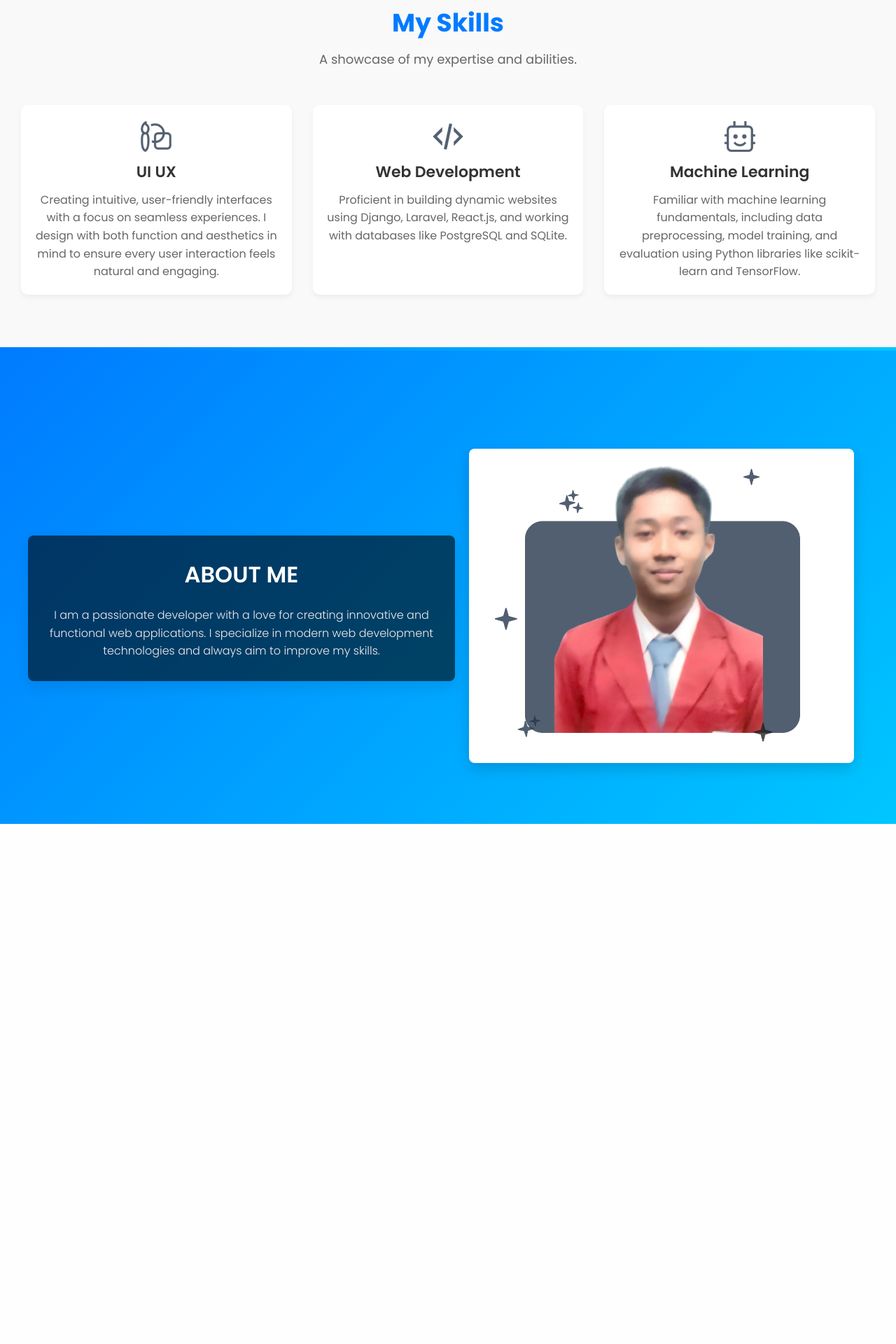
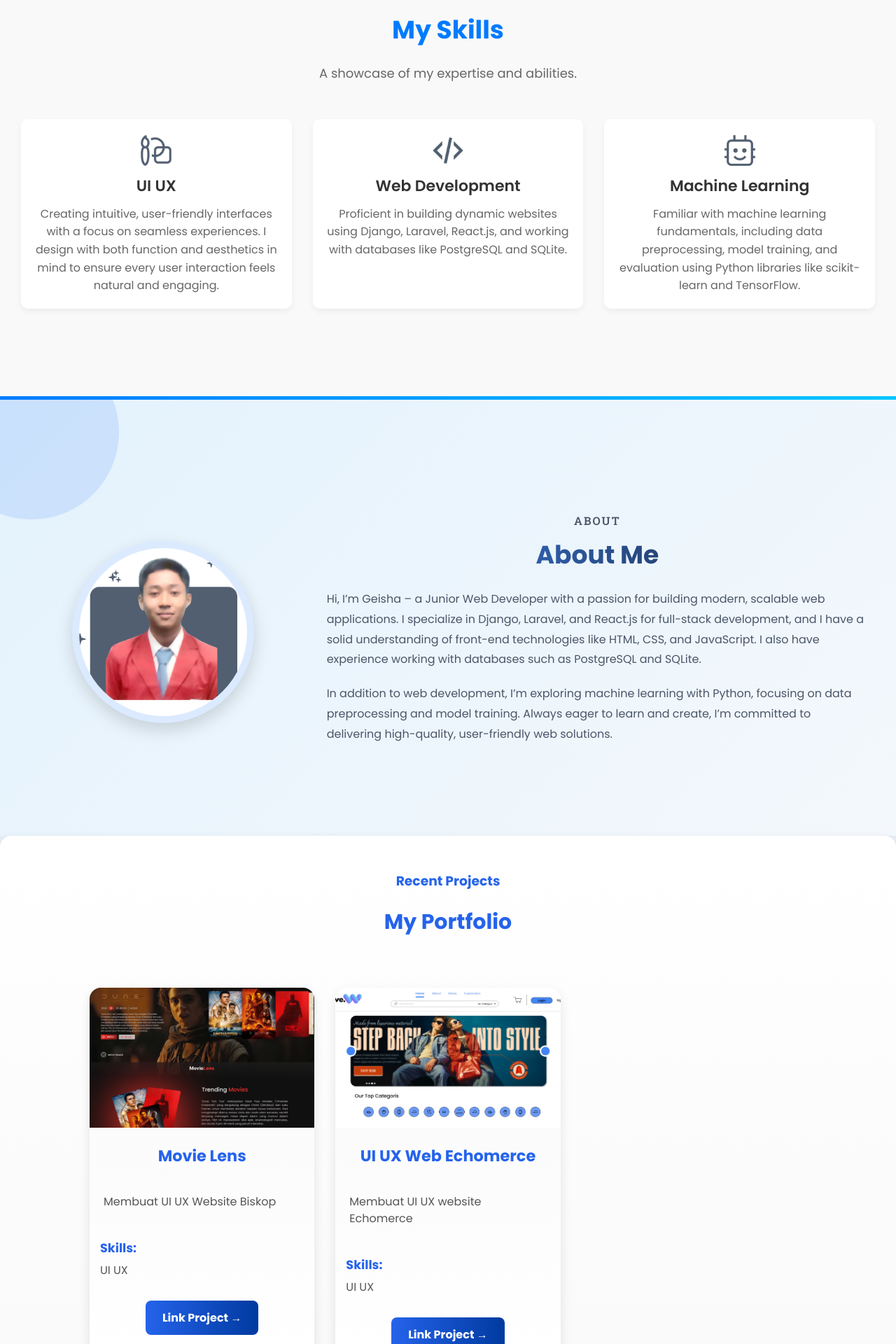
Before and after one commit to GesaXB/Deploy, a Django app: page / in a window 1280 px wide. Shown: the part 960-2880 px from the top of the page at 70% size. Before the commit the page ends 2137 px from the top, so only its background shows below. Run offline with Django 5.2, Linux system fonts and the light colour scheme; data comes from the database, SQL or seed files in the repository; both versions use the stored data as it was after the commit.

Commit message:
First Commit

```diff
--- a/portofolio/templates/portofolio/base.html
+++ b/portofolio/templates/portofolio/base.html
@@ -7,8 +7,12 @@
   </head>
   <body>
     {% include 'navbar.html'%} {% include 'hero.html'%}
-    <div></div>
-    {% include 'skils.html'%} {% include 'bot.html' %}
+    <div>
+      {% include 'skils.html'%} {% include 'bot.html' %}
+    </div>
+    <div>
+      {% include 'project.html' %}
+    </div>
     <main>{% block content %} {% endblock %}</main>
   </body>
 </html>
--- a/portofolio/urls.py
+++ b/portofolio/urls.py
@@ -5,7 +5,8 @@ from django.conf import settings
 
 urlpatterns = [
     path('', views.base, name='base'),  # Hanya halaman utama (landing page)
-      path('skills/', views.skills_view, name='skills'),
+    path('skills/', views.skills_view, name='skills'),
+    path('portfolio/', views.portfolio, name='portfolio'),
 ]
 
 if settings.DEBUG:
--- a/portofolio/views.py
+++ b/portofolio/views.py
@@ -1,22 +1,16 @@
 from django.shortcuts import render
 from .models import Skill, Project
 
-# Halaman Utama (Landing Page)
 def base(request):
-    skills = Skill.objects.all()
-    projects = Project.objects.all()
+    if request.method == 'POST':
+        name, email, message = (request.POST['name'], request.POST['email'], request.POST['message'])
+    return render(request, 'portofolio/base.html', {
+        'skills': Skill.objects.all(),
+        'projects': Project.objects.all()
+    })
 
-    # Cek apakah form kontak dikirim
-    if request.method == 'POST':
-        name = request.POST['name']
-        email = request.POST['email']
-        message = request.POST['message']
-        # Simpan pesan kontak (bisa menggunakan model ContactMessage)
-        # Contoh: ContactMessage.objects.create(name=name, email=email, message=message)
-
-    return render(request, 'portofolio/base.html', {'skills': skills, 'projects': projects})
-
+def portfolio(request):
+    return render(request, 'portfolio.html', {'projects': Project.objects.all()})
 
 def skills_view(request):
-    skills = Skill.objects.all()  # Ambil semua data dari model Skill
-    return render(request, 'skils.html', {'skills': skills})
+    return render(request, 'skils.html', {'skills': Skill.objects.all()})
--- a/static/css/about.css
+++ b/static/css/about.css
@@ -1,74 +1,148 @@
+/* Import Google Fonts */
+@import url("https://fonts.googleapis.com/css2?family=Poppins:wght@300;400;600;700&family=Roboto+Slab:wght@400;600&display=swap");
+
 /* General Styles for About Section */
 .about-section {
-  padding: 60px 20px;
-  background: linear-gradient(135deg, #007bff, #00c6ff);
-  color: white;
-  text-align: center;
   display: flex;
   justify-content: center;
   align-items: center;
-  flex-direction: column;
+  padding: 60px 20px;
+  background: linear-gradient(135deg, #e3f2fd, #f4f8fc);
+  position: relative;
+  overflow: hidden;
 }
 
+/* Floating Circle */
+.about-section::before {
+  content: "";
+  position: absolute;
+  top: -80px;
+  left: -80px;
+  width: 250px;
+  height: 250px;
+  background-color: rgba(59, 130, 246, 0.15);
+  border-radius: 50%;
+  z-index: 0;
+  animation: float 6s ease-in-out infinite;
+}
+
+/* About Content */
 .about-content {
   max-width: 1200px;
-  width: 100%;
   display: flex;
-  justify-content: space-between;
+  gap: 40px;
   align-items: center;
-  flex-wrap: wrap;
-  margin-top: 60px;
+  font-family: "Poppins", sans-serif;
+  margin-top: 100px;
+  margin-bottom: 50px;
 }
 
-/* About Text */
-.about-text {
-  flex: 1;
-  padding: 30px;
-  background-color: rgba(0, 0, 0, 0.6);
-  border-radius: 8px;
-  box-shadow: 0 8px 20px rgba(0, 0, 0, 0.1);
+/* Scroll Animation */
+.fade-in-scroll {
+  opacity: 0;
+  transform: translateY(30px);
+  transition: opacity 0.5s ease-out, transform 0.5s ease-out;
 }
 
-.about-text h2 {
-  font-size: 32px;
-  font-weight: 600;
-  margin-bottom: 20px;
-  color: #fff;
-  text-transform: uppercase;
-}
-
-.about-text p {
-  font-size: 16px;
-  color: #eee;
-  line-height: 1.6;
-  font-weight: 300;
-  margin-top: 10px;
+.fade-in-scroll.visible {
+  opacity: 1;
+  transform: translateY(0);
 }
 
 /* About Image */
 .about-image {
   flex: 1;
-  padding: 20px;
   text-align: center;
+  position: relative;
+  opacity: 0;
+  transform: translateY(20px);
 }
 
 .about-image img {
-  width: 100%;
-  height: auto;
-  border-radius: 8px;
-  box-shadow: 0 8px 20px rgba(0, 0, 0, 0.15);
-  transition: transform 0.4s ease;
+  width: 260px;
+  height: 260px;
+  border-radius: 50%;
+  object-fit: cover;
+  box-shadow: 0px 10px 25px rgba(0, 0, 0, 0.15);
+  background-color: #dbeafe;
+  padding: 10px;
+  transition: transform 0.3s ease, box-shadow 0.3s ease;
 }
 
 .about-image:hover img {
-  transform: scale(1.05);
+  transform: scale(1.1) rotate(5deg);
+  box-shadow: 0px 15px 30px rgba(0, 0, 0, 0.2);
 }
 
-/* Animation for Appearing */
+/* About Text */
+.about-text {
+  flex: 2;
+  color: #2d3748;
+  opacity: 0;
+  transform: translateY(20px);
+}
+
+.about-text h3 {
+  font-family: "Roboto Slab", serif;
+  font-size: 16px;
+  font-weight: 600;
+  text-transform: uppercase;
+  color: #4a5568;
+  margin-bottom: 8px;
+  letter-spacing: 2px;
+}
+
+.about-text h2 {
+  font-family: "Poppins", sans-serif;
+  font-size: 36px;
+  font-weight: 700;
+  margin-bottom: 20px;
+  color: #1a202c;
+  background: linear-gradient(90deg, #3b82f6, #1a202c);
+  -webkit-background-clip: text;
+  -webkit-text-fill-color: transparent;
+  animation: textGradient 3s ease infinite;
+}
+
+.about-text p {
+  font-size: 16px;
+  line-height: 1.8;
+  color: #4a5568;
+  margin-bottom: 20px;
+  transition: transform 0.3s ease;
+}
+
+.about-text p:hover {
+  transform: scale(1.02);
+}
+
+/* Accent Button */
+.about-text .btn {
+  display: inline-block;
+  padding: 12px 25px;
+  margin-top: 20px;
+  background-color: #3b82f6;
+  color: white;
+  font-size: 14px;
+  font-weight: 600;
+  text-transform: uppercase;
+  border-radius: 25px;
+  box-shadow: 0 8px 15px rgba(59, 130, 246, 0.2);
+  transition: all 0.3s ease;
+  text-decoration: none;
+}
+
+.about-text .btn:hover {
+  background-color: #2563eb;
+  box-shadow: 0 12px 20px rgba(59, 130, 246, 0.3);
+  transform: translateY(-2px);
+}
+
+/* Keyframes */
 @keyframes fadeInUp {
   from {
     opacity: 0;
-    transform: translateY(20px);
+    transform: translateY(30px);
   }
   to {
     opacity: 1;
@@ -76,8 +150,33 @@
   }
 }
 
-.about-section {
-  animation: fadeInUp 1s ease-out;
+@keyframes fadeIn {
+  from {
+    opacity: 0;
+  }
+  to {
+    opacity: 1;
+  }
+}
+
+@keyframes float {
+  0%,
+  100% {
+    transform: translateY(0);
+  }
+  50% {
+    transform: translateY(15px);
+  }
+}
+
+@keyframes textGradient {
+  0%,
+  100% {
+    background-position: 0% 50%;
+  }
+  50% {
+    background-position: 100% 50%;
+  }
 }
 
 /* Responsiveness */
@@ -87,12 +186,16 @@
     text-align: center;
   }
 
-  .about-text {
-    margin-right: 0;
-    margin-bottom: 20px;
+  .about-image img {
+    width: 200px;
+    height: 200px;
   }
 
-  .about-image img {
-    width: 80%;
+  .about-text h2 {
+    font-size: 28px;
+  }
+
+  .about-text .btn {
+    margin-top: 15px;
   }
 }
--- a/static/css/hero.css
+++ b/static/css/hero.css
@@ -20,20 +20,19 @@ body {
   gap: 3rem;
   position: relative;
   animation: fadeIn 1s ease-out;
-  margin-top: 200px; /* Menambahkan margin atas untuk memberi jarak antara navbar dan hero */
+  margin-top: 210px; /* Menambahkan margin atas untuk memberi jarak antara navbar dan hero */
 }
-
-/* Anda bisa menyesuaikan angka pada margin-top sesuai kebutuhan untuk jarak yang lebih tepat */
 
 /* Konten teks */
 .hero-content {
   max-width: 600px;
-  animation: slideInLeft 1s ease-out;
   transform: translateY(50px);
   opacity: 0;
-  animation: slideInLeft 1s ease-out forwards;
+  animation: slideInLeft 1s ease-out forwards,
+    fadeInText 1.5s ease-in-out 0.5s forwards;
 }
 
+/* Animasi teks intro */
 .intro {
   font-size: 1.1rem;
   color: #3b82f6;
@@ -52,6 +51,8 @@ h1 {
   margin-bottom: 1.5rem;
   position: relative;
   transition: color 0.3s ease, transform 0.3s ease;
+  opacity: 0;
+  animation: fadeInText 1.5s ease-in-out 1s forwards; /* Add delay for smoother transition */
 }
 
 h1 .highlight {
@@ -69,9 +70,10 @@ h1:hover {
   color: #666;
   margin-bottom: 2rem;
   opacity: 0;
-  animation: fadeInText 1.5s ease-in-out 1s forwards;
+  animation: fadeInText 1.5s ease-in-out 1.5s forwards; /* Slight delay for smooth flow */
 }
 
+/* Button */
 .btn {
   background-color: #3b82f6;
   color: #fff;
@@ -85,6 +87,8 @@ h1:hover {
   position: relative;
   overflow: hidden;
   box-shadow: 0 4px 12px rgba(0, 0, 0, 0.1);
+  opacity: 0;
+  animation: fadeInText 1.5s ease-in-out 2s forwards; /* Delayed for sequential animation */
 }
 
 .btn::after {
@@ -116,7 +120,7 @@ h1:hover {
   display: flex;
   align-items: center;
   justify-content: center;
-  animation: zoomIn 1s ease-out;
+  animation: zoomIn 1.5s ease-out 0.5s forwards; /* Adjusted for smoothness */
 }
 
 .hero-image img {
@@ -127,6 +131,8 @@ h1:hover {
   padding: 1.5rem;
   box-shadow: 0 8px 20px rgba(0, 0, 0, 0.1);
   transition: transform 0.3s ease, box-shadow 0.3s ease;
+  opacity: 0; /* Fade in effect */
+  animation: fadeInText 1.5s ease-in-out 1s forwards; /* Smooth fade in for the image */
 }
 
 .hero-image img:hover {
@@ -205,6 +211,10 @@ h1:hover {
     transform: scale(0.9);
     opacity: 0;
   }
+  50% {
+    transform: scale(1);
+    opacity: 0.7;
+  }
   100% {
     transform: scale(1);
     opacity: 1;
--- /dev/null
+++ b/static/css/project.css
@@ -0,0 +1,192 @@
+/* General Styles */
+* {
+  box-sizing: border-box;
+  margin: 0;
+  padding: 0;
+}
+
+body {
+  font-family: "Poppins", Arial, sans-serif;
+  background: linear-gradient(180deg, #f0f4f8, #e4ebf5); /* Gradien lembut */
+  color: #333;
+}
+
+h2,
+h3 {
+  text-align: center;
+  color: #2563eb; /* Ganti dengan warna biru utama */
+  margin-bottom: 20px;
+}
+
+h2 {
+  font-size: 30px;
+}
+
+.container {
+  width: 80%;
+  margin: 0 auto;
+  animation: fadeIn 1s ease-in-out;
+}
+
+/* Efek awal sebelum elemen muncul */
+.animate-on-scroll {
+  opacity: 0;
+  transform: translateY(40px); /* Geser elemen lebih jauh untuk efek smooth */
+  transition: opacity 1.2s cubic-bezier(0.25, 0.1, 0.25, 1),
+    transform 1.2s cubic-bezier(0.25, 0.1, 0.25, 1); /* Transisi lebih lambat dengan easing smooth */
+}
+
+/* Efek saat elemen terlihat */
+.animate-on-scroll.visible {
+  opacity: 1;
+  transform: translateY(0); /* Geser kembali ke posisi normal */
+}
+
+/* Projects Section */
+.projects-section {
+  padding: 50px 0;
+  background: linear-gradient(180deg, #ffffff, #f9f9f9); /* Gradien putih */
+  border-radius: 16px;
+  box-shadow: 0 6px 15px rgba(0, 0, 0, 0.1); /* Bayangan lembut */
+  transition: transform 0.3s ease-in-out;
+}
+
+.projects-section:hover {
+  transform: scale(1.02); /* Sedikit skala saat hover untuk efek interaktif */
+}
+
+.projects-grid {
+  display: grid;
+  grid-template-columns: repeat(auto-fill, minmax(280px, 1fr));
+  gap: 30px;
+  margin-top: 30px;
+}
+
+/* Card Styling */
+.project-card {
+  background: linear-gradient(180deg, #f9f9f9, #ffffff); /* Gradien lembut */
+  border-radius: 16px;
+  box-shadow: 0 6px 15px rgba(0, 0, 0, 0.1);
+  overflow: hidden;
+  transition: transform 0.3s ease-in-out, box-shadow 0.3s ease,
+    opacity 0.3s ease-in-out;
+  margin-top: 40px;
+  opacity: 0; /* Start with invisible */
+  transform: translateY(40px); /* Start with slightly shifted position */
+}
+
+.project-card.visible {
+  opacity: 1;
+  transform: translateY(0); /* Animasi card muncul secara halus */
+}
+
+.project-card:hover {
+  transform: translateY(-12px);
+  box-shadow: 0 8px 20px rgba(0, 0, 0, 0.2);
+}
+
+.project-card img {
+  width: 100%;
+  height: 200px;
+  object-fit: cover;
+  transition: transform 0.4s ease;
+}
+
+.project-card:hover img {
+  transform: scale(1.05); /* Gambar sedikit membesar saat hover */
+}
+
+.project-card h3 {
+  padding: 15px;
+  font-size: 1.4em;
+  text-align: center;
+  color: #2563eb; /* Ganti dengan warna biru utama */
+}
+
+.project-card p {
+  padding: 0 20px 20px;
+  font-size: 1em;
+  color: #555;
+  line-height: 1.5;
+}
+
+/* Skills Section */
+.skills {
+  padding: 20px 15px 15px;
+}
+
+.skills h4 {
+  font-size: 1.1em;
+  color: #2563eb; /* Ganti dengan warna biru utama */
+}
+
+.skills ul {
+  list-style-type: none;
+  padding: 0;
+}
+
+.skills li {
+  font-size: 1em;
+  color: #555;
+  margin: 5px 0;
+  transition: color 0.3s ease;
+}
+
+.skills li:hover {
+  color: #2563eb; /* Ganti dengan warna biru utama */
+}
+
+/* Links Section */
+.links {
+  padding: 0 15px 20px;
+  text-align: center;
+}
+
+.links a {
+  display: inline-block;
+  margin: 10px;
+  text-decoration: none;
+  color: #ffffff;
+  font-weight: bold;
+  padding: 12px 24px;
+  background: linear-gradient(90deg, #2563eb, #003a9f); /* Gradien tombol */
+  border-radius: 8px;
+  transition: background 0.4s ease, transform 0.3s ease;
+}
+
+.links a:hover {
+  background: linear-gradient(90deg, #003a9f, #2563eb);
+  transform: translateY(-5px);
+}
+
+/* Animasi */
+@keyframes fadeIn {
+  from {
+    opacity: 0;
+    transform: translateY(20px);
+  }
+  to {
+    opacity: 1;
+    transform: translateY(0);
+  }
+}
+
+/* Responsif */
+@media (max-width: 768px) {
+  .container {
+    width: 90%;
+  }
+
+  .projects-grid {
+    grid-template-columns: 1fr;
+    gap: 20px;
+  }
+
+  .project-card img {
+    height: 150px;
+  }
+
+  .links a {
+    padding: 10px 20px;
+  }
+}
--- a/static/css/skils.css
+++ b/static/css/skils.css
@@ -42,7 +42,6 @@
   background: linear-gradient(to right, #007bff, #00c6ff);
 }
 
-
 .skills-title h2 {
   font-size: 36px;
   font-weight: 700;
@@ -62,6 +61,7 @@
   grid-template-columns: repeat(auto-fit, minmax(250px, 1fr));
   gap: 30px;
   margin-top: 50px;
+  margin-bottom: 50px;
 }
 
 /* Style untuk card */
@@ -144,8 +144,6 @@
   color: #eaeaea;
 }
 
-
-
 /* Responsivitas */
 @media (max-width: 768px) {
   .skills-section {
--- a/templates/bot.html
+++ b/templates/bot.html
@@ -8,21 +8,55 @@
     <title>About Me</title>
   </head>
   <body>
-    <!-- about.html -->
+    <!-- About Section -->
     <section class="about-section">
       <div class="about-content">
-        <div class="about-text">
+        <div class="about-image fade-in-scroll">
+          <img src="{% static 'images/Profil.png' %}" alt="My Photo" />
+        </div>
+        <div class="about-text fade-in-scroll">
+          <h3>About</h3>
           <h2>About Me</h2>
           <p>
-            I am a passionate developer with a love for creating innovative and
-            functional web applications. I specialize in modern web development
-            technologies and always aim to improve my skills.
+            Hi, I’m Geisha – a Junior Web Developer with a passion for building
+            modern, scalable web applications. I specialize in Django, Laravel,
+            and React.js for full-stack development, and I have a solid
+            understanding of front-end technologies like HTML, CSS, and
+            JavaScript. I also have experience working with databases such as
+            PostgreSQL and SQLite.
           </p>
-        </div>
-        <div class="about-image">
-          <img src="{% static 'images/Profil.png' %}" alt="My Photo" />
+          <p>
+            In addition to web development, I’m exploring machine learning with
+            Python, focusing on data preprocessing and model training. Always
+            eager to learn and create, I’m committed to delivering high-quality,
+            user-friendly web solutions.
+          </p>
         </div>
       </div>
     </section>
+
+    <!-- JavaScript for Scroll Animation -->
+    <script>
+      document.addEventListener("DOMContentLoaded", function () {
+        const fadeInElements = document.querySelectorAll(".fade-in-scroll");
+
+        // Function to check if the element is in the viewport
+        function checkScroll() {
+          fadeInElements.forEach(function (element) {
+            const rect = element.getBoundingClientRect();
+            if (rect.top >= 0 && rect.bottom <= window.innerHeight) {
+              element.classList.add("visible");
+            }
+          });
+        }
+
+        // Run the check on scroll and load
+        window.addEventListener("scroll", checkScroll);
+        window.addEventListener("load", checkScroll);
+
+        // Initial check for elements already in the viewport
+        checkScroll();
+      });
+    </script>
   </body>
 </html>
--- /dev/null
+++ b/templates/project.html
@@ -0,0 +1,84 @@
+{% load static %}
+<!DOCTYPE html>
+<html lang="en">
+  <head>
+    <meta charset="UTF-8" />
+    <meta name="viewport" content="width=device-width, initial-scale=1.0" />
+    <link rel="stylesheet" href="{% static 'css/project.css' %}" />
+    <title>Project</title>
+  </head>
+  <body>
+    <section class="projects-section animate-on-scroll">
+      <div class="container">
+        <h3>Recent Projects</h3>
+        <h2>My Portfolio</h2>
+        <div class="projects-grid">
+          {% for project in projects %}
+          <div class="project-card animate-on-scroll">
+            {% if project.image %}
+            <img src="{{ project.image.url }}" alt="{{ project.title }}" />
+            {% else %}
+            <img
+              src="{% static 'default-image.png' %}"
+              alt="Default Project Image"
+            />
+            {% endif %}
+            <h3>{{ project.title }}</h3>
+            <p>{{ project.description|truncatewords:15 }}</p>
+
+            <!-- Display skill categories -->
+            <div class="skills">
+              <h4>Skills:</h4>
+              <ul>
+                {% for skill in project.skills.all %}
+                <li>{{ skill.name }}</li>
+                {% endfor %}
+              </ul>
+            </div>
+
+            <div class="links">
+              {% if project.github_link %}
+              <a
+                href="{{ project.github_link }}"
+                target="_blank"
+                class="view-project"
+                >Link Project →</a
+              >
+              {% endif %} {% if project.demo_link %}
+              <a
+                href="{{ project.demo_link }}"
+                target="_blank"
+                class="view-project"
+                >Demo →</a
+              >
+              {% endif %}
+            </div>
+          </div>
+          {% endfor %}
+        </div>
+      </div>
+    </section>
+
+    <!-- Scroll-triggered animation script -->
+    <script>
+      document.addEventListener("DOMContentLoaded", () => {
+        const elements = document.querySelectorAll(".animate-on-scroll");
+
+        const observer = new IntersectionObserver(
+          (entries) => {
+            entries.forEach((entry) => {
+              if (entry.isIntersecting) {
+                entry.target.classList.add("visible");
+              }
+            });
+          },
+          {
+            threshold: 0.1, // Elemen terlihat saat 10% muncul di viewport
+          }
+        );
+
+        elements.forEach((el) => observer.observe(el));
+      });
+    </script>
+  </body>
+</html>
```
Also changed, not shown: db.sqlite3, media/projects/09451651-BE13-4B0B-9BEE-1176DE99D98E.png (added), media/projects/5C9793B7-7A6C-4A4D-A85D-3E59FF441928.png (added), media/projects/Screenshot_2024-12-21_184157.png (added).
